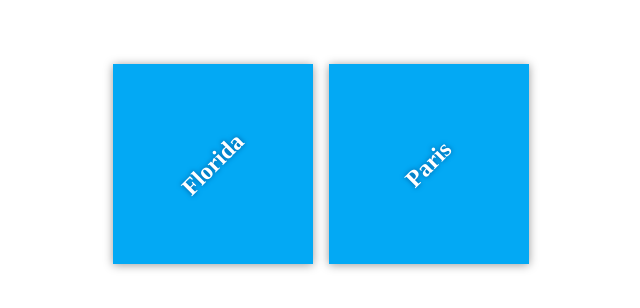
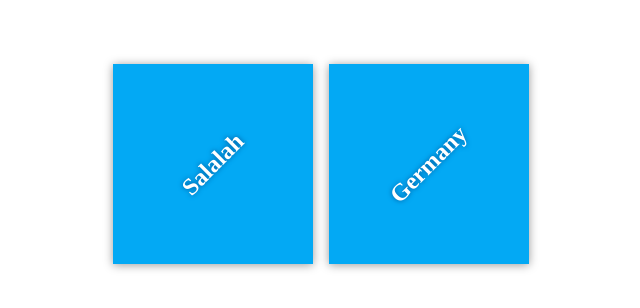
Before and after one commit to mz0062/my-travel-plans, a plain HTML site: page index.html in a window 1280 px wide. Shown: the part 236-544 px from the top of the page, 319-959 px from the left. Drawn offline with Linux system fonts and the light colour scheme.

Commit message:
New places

```diff
--- a/index.html
+++ b/index.html
@@ -11,11 +11,11 @@
 <div class="container">
 <div class="destination-container">
 <div class="destination" id="salalah">
-<h2>Florida</h2>
+<h2>Salalah</h2>
 </div>
 
 <div class="destination" id="germany">
-<h2>Paris</h2>
+<h2>Germany</h2>
 </div>
 </div>
 </div>
```
